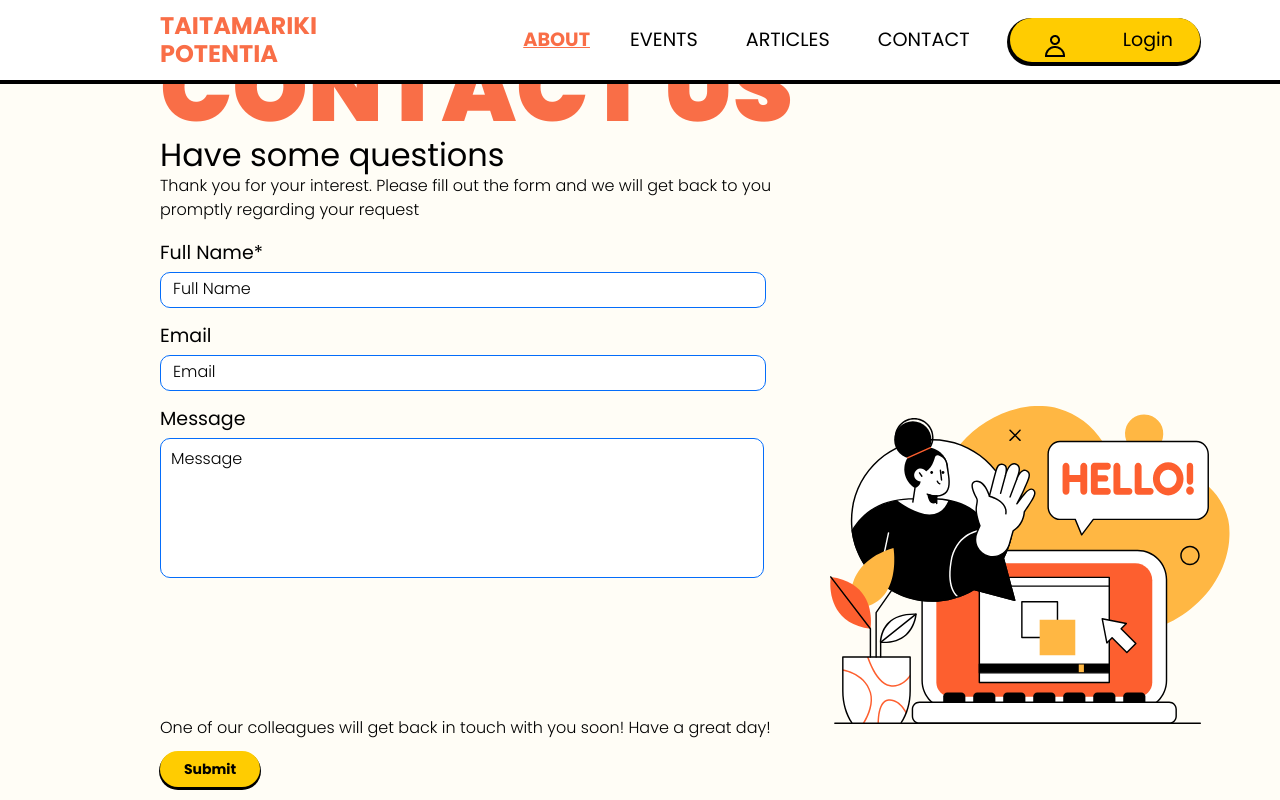
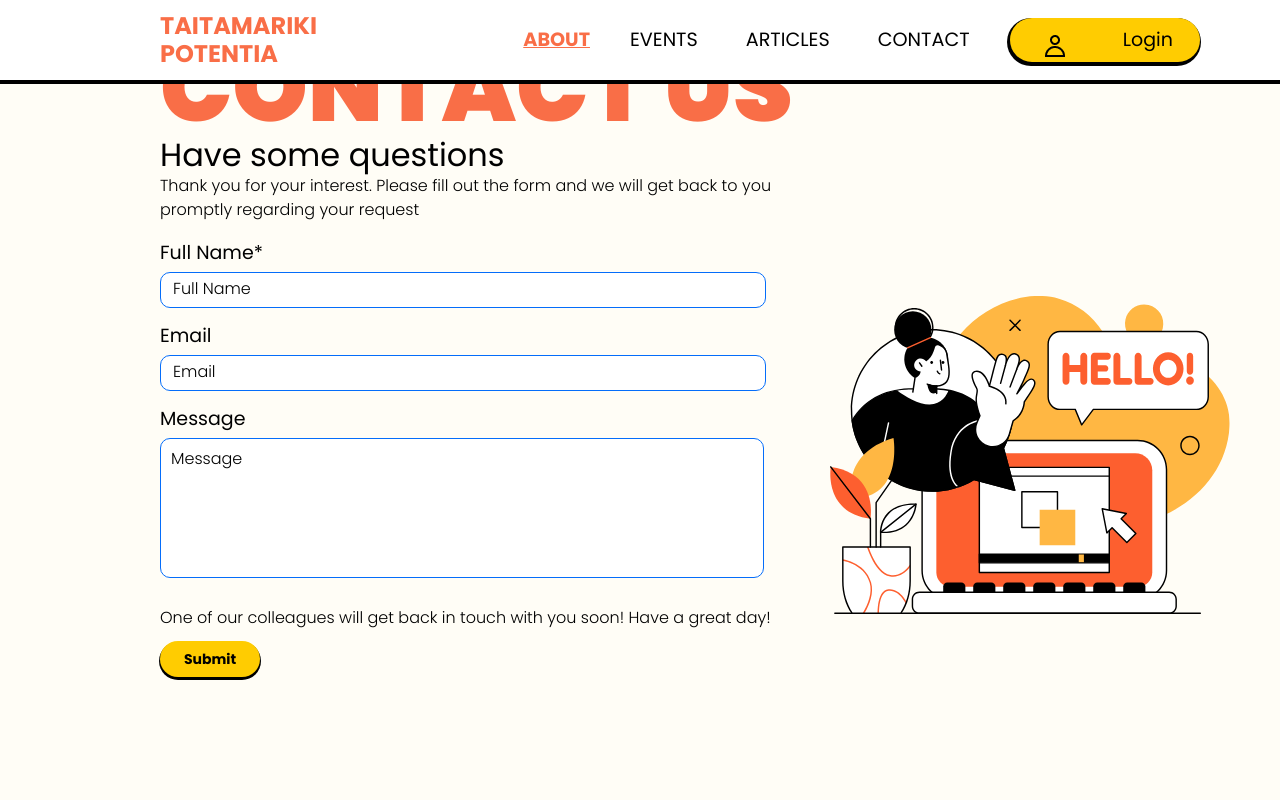
Before and after one commit to UoaWDCC/taitam-portal, a Next.js app: page /contact in a window 1280 px wide. Built offline with nearby package versions, Linux system fonts and the light colour scheme; what @linaria/core would draw is missing.

Commit message:
Ensure the user does not have to scroll down on contact page

```diff
--- a/src/app/contact/contact.page.css
+++ b/src/app/contact/contact.page.css
@@ -83,7 +83,7 @@
   flex-direction: column;
   justify-content: space-between;
   width: 650px;
-  padding-top: 120px;
+  padding-top: 10px;
 }
 
 .input {
```
